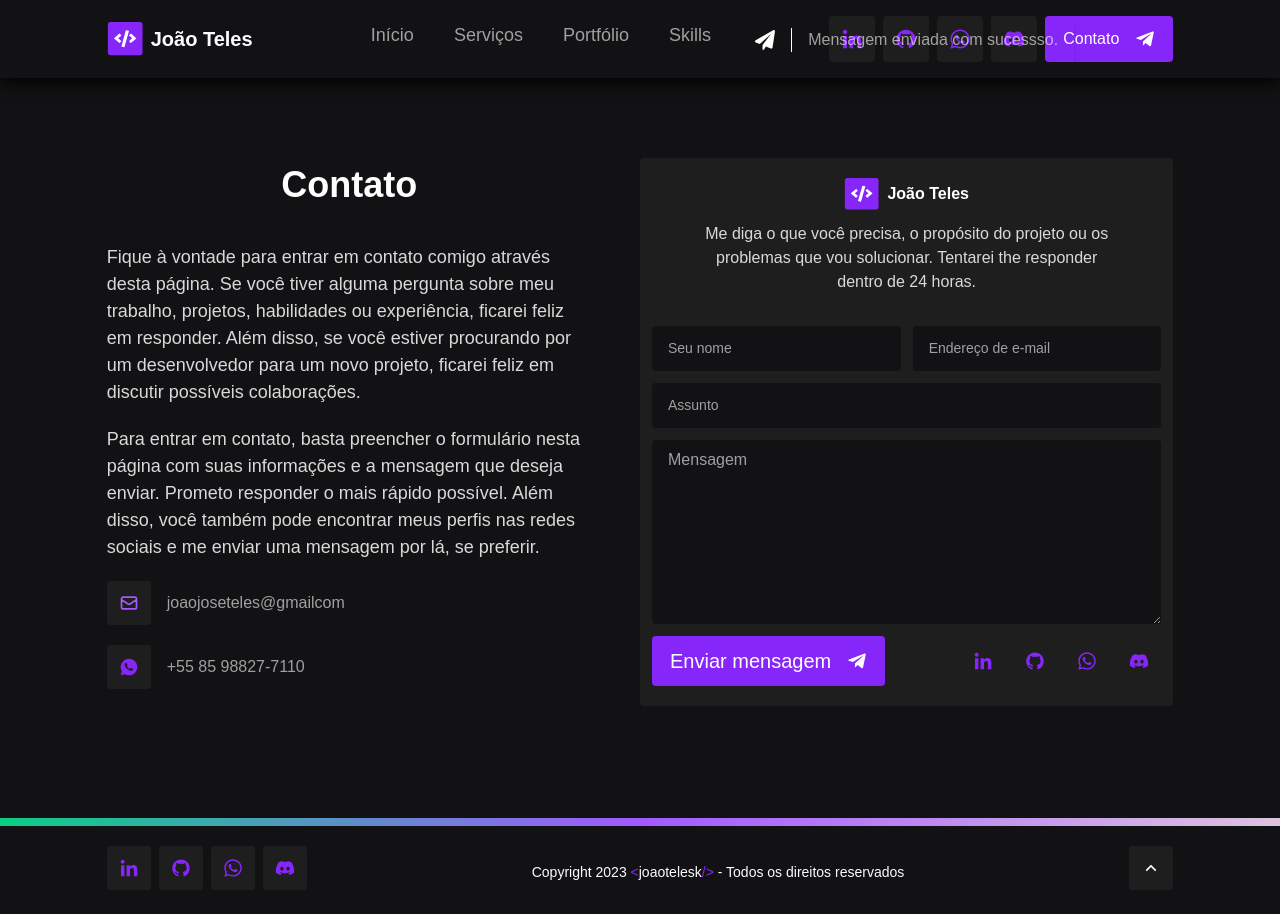
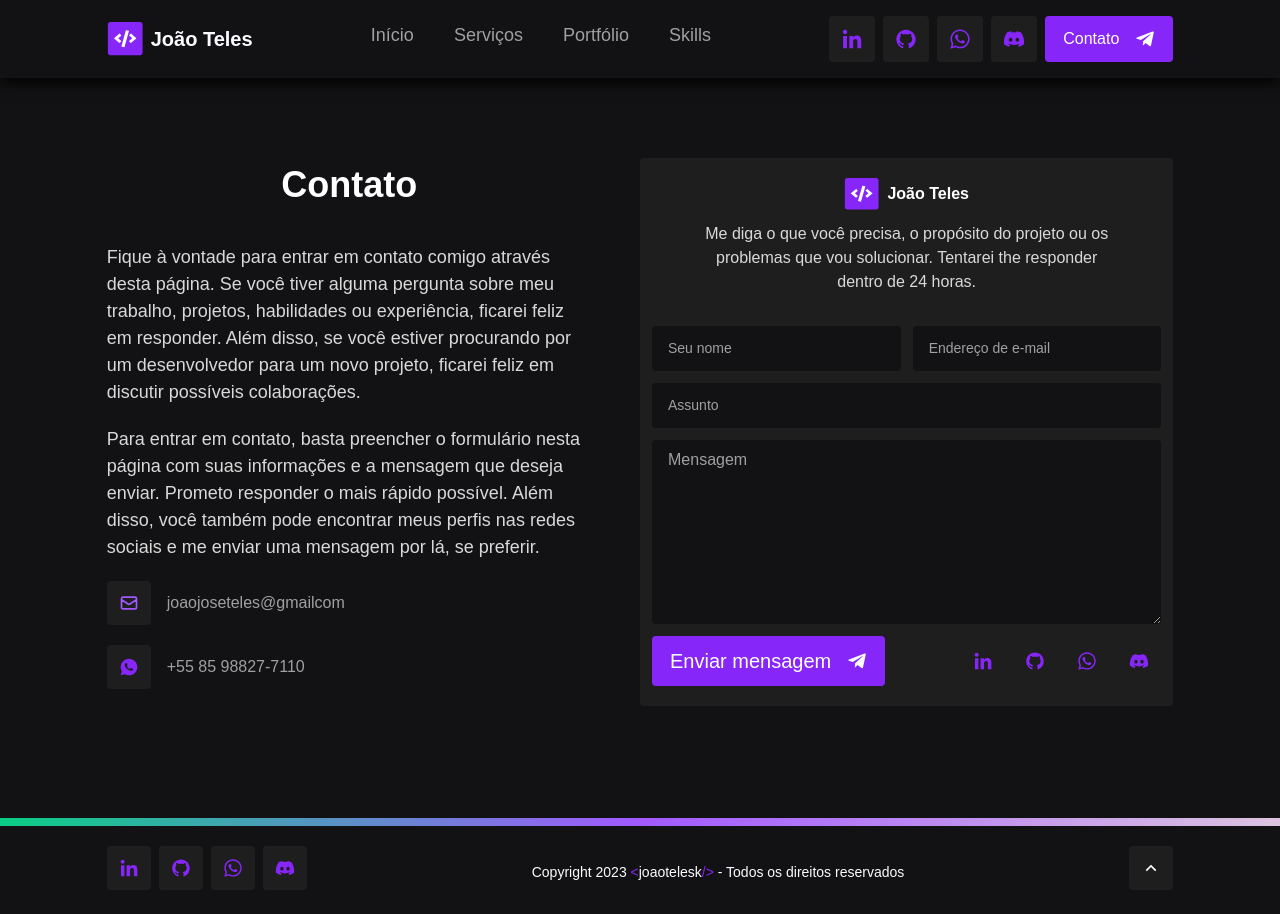
Before and after one commit to joaotelesk/joaotelek-website, a Next.js app: page /contato in a window 1280 px wide. Built offline with nearby package versions, Linux system fonts and the light colour scheme; no server answers.

Commit message:
:recycle: refactor: Component Toast

```diff
--- a/src/components/Form/Form.tsx
+++ b/src/components/Form/Form.tsx
@@ -182,7 +182,6 @@
             </Link>
           </div>
         </div>
-        <Toast />
         {toastIsOpen && <Toast />}
       </form>
     </>
--- a/src/components/Toast/Toast.tsx
+++ b/src/components/Toast/Toast.tsx
@@ -3,12 +3,12 @@
     <>
       <div
         id="toast-simple"
-        className=" fixed items-center top-0 flex mt-3  w-auto p-4 space-x-4 text-white-200 bg-white divide-x divide-white-500 rounded-lg shadow dark:text-white-400 dark:divide-white-200 space-x dark:bg-purple-500"
+        className=" fixed items-center top-0 flex mt-3  w-auto p-2 space-x-4 text-white-200 bg-white divide-x divide-white-500 rounded-lg shadow dark:text-white-400 dark:divide-white-200 space-x dark:bg-purple-500"
         role="alert"
       >
         <svg
           aria-hidden="true"
-          className="w-5 h-5 text-white-500 dark:text-white-500"
+          className="w-4 h-4 text-white-500 dark:text-white-500"
           focusable="false"
           data-prefix="fas"
           data-icon="paper-plane"
@@ -21,7 +21,7 @@
             d="M511.6 36.86l-64 415.1c-1.5 9.734-7.375 18.22-15.97 23.05c-4.844 2.719-10.27 4.097-15.68 4.097c-4.188 0-8.319-.8154-12.29-2.472l-122.6-51.1l-50.86 76.29C226.3 508.5 219.8 512 212.8 512C201.3 512 192 502.7 192 491.2v-96.18c0-7.115 2.372-14.03 6.742-19.64L416 96l-293.7 264.3L19.69 317.5C8.438 312.8 .8125 302.2 .0625 289.1s5.469-23.72 16.06-29.77l448-255.1c10.69-6.109 23.88-5.547 34 1.406S513.5 24.72 511.6 36.86z"
           ></path>
         </svg>
-        <div className="pl-4 text-sm font-normal">
+        <div className="pl-2 text-xs font-normal">
           Mensagem enviada com sucessso.
         </div>
       </div>
```
